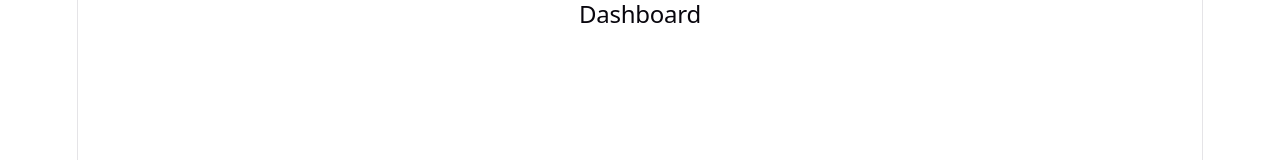
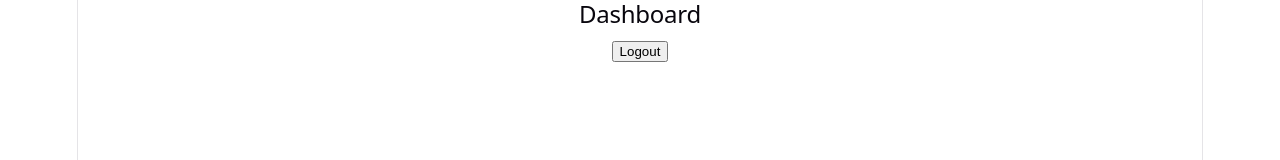
Before and after one commit to cyriacjose1/chat-app, a React (Vite) app in the folder frontend/: page /dashboard in a window 1280 px wide. Shown: the top 160 px of the page. Built offline with nearby package versions, Linux system fonts and the light colour scheme; sample sign-in values are in the browser's storage.

Commit message:
feat: add protected routes and logout

```diff
--- /dev/null
+++ b/frontend/src/pages/Dashboard.tsx
@@ -0,0 +1,25 @@
+import { useNavigate } from "react-router-dom";
+import { useAuthStore } from "../store/auth.store";
+
+export default function Dashboard() {
+  const logout = useAuthStore(
+    (state) => state.logout
+  );
+
+  const navigate = useNavigate();
+
+  const handleLogout = () => {
+    logout();
+    navigate("/login");
+  };
+
+  return (
+    <div>
+      <h2>Dashboard</h2>
+
+      <button onClick={handleLogout}>
+        Logout
+      </button>
+    </div>
+  );
+}
--- a/frontend/src/routes/AppRouter.tsx
+++ b/frontend/src/routes/AppRouter.tsx
@@ -1,12 +1,8 @@
 import { BrowserRouter, Routes, Route } from "react-router-dom";
 import Login from "../pages/Login";
 import Register from "../pages/Register";
-
-
-
-function Dashboard() {
-  return <h2>Dashboard</h2>;
-}
+import Dashboard from "../pages/Dashboard";
+import ProtectedRoute from "./ProtectedRoute";
 
 export default function AppRouter() {
   return (
@@ -14,7 +10,7 @@ export default function AppRouter() {
       <Routes>
         <Route path="/login" element={<Login />} />
         <Route path="/register" element={<Register />} />
-        <Route path="/dashboard" element={<Dashboard />} />
+        <Route path="/dashboard" element={<ProtectedRoute><Dashboard /></ProtectedRoute>} />
       </Routes>
     </BrowserRouter>
   );
--- /dev/null
+++ b/frontend/src/routes/ProtectedRoute.tsx
@@ -0,0 +1,20 @@
+import { Navigate } from "react-router-dom";
+import { useAuthStore } from "../store/auth.store";
+
+type Props = {
+  children: React.ReactNode;
+};
+
+export default function ProtectedRoute({
+  children,
+}: Props) {
+  const token = useAuthStore(
+    (state) => state.token
+  );
+
+  if (!token) {
+    return <Navigate to="/login" replace />;
+  }
+
+  return <>{children}</>;
+}
```
